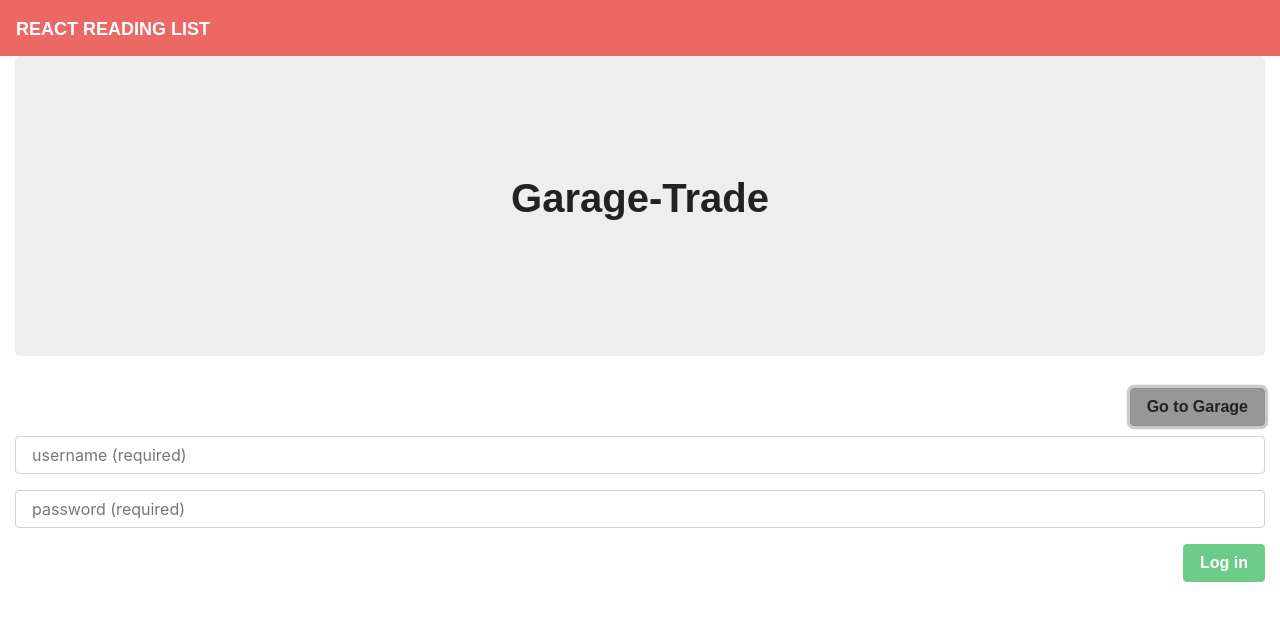
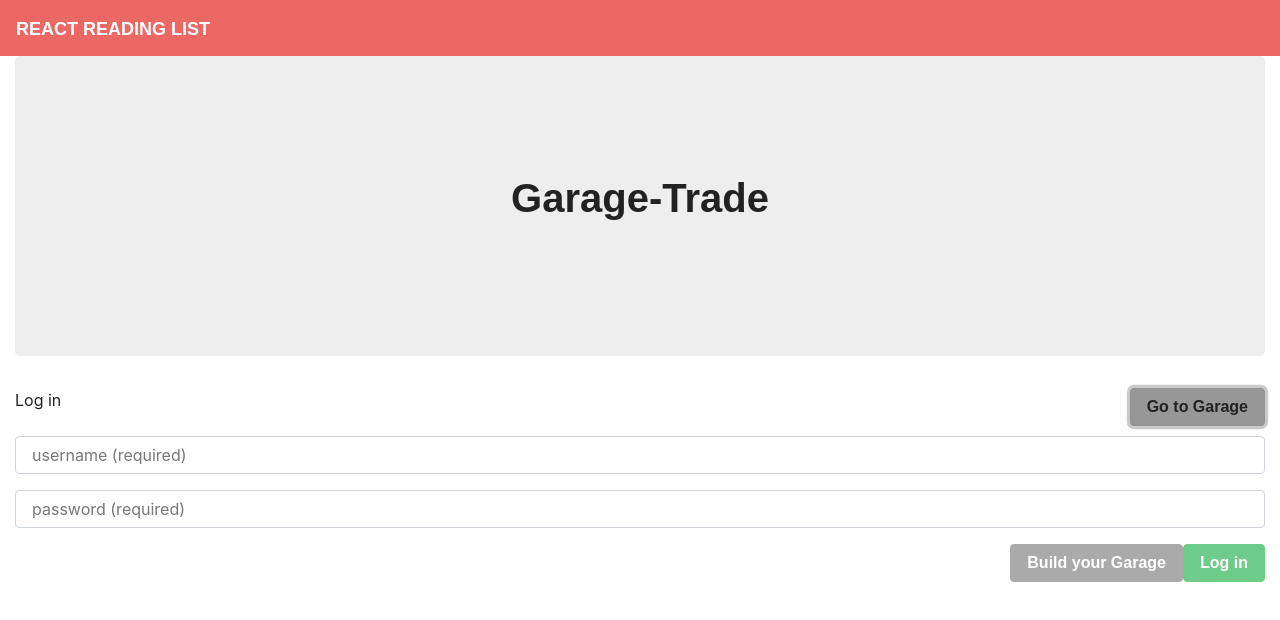
Before and after one commit to tannerbodrero/project-3, a React (Create React App) app in the folder client/: page / in a window 1280 px wide. Both pictures are taken after a click on the button "Go to Garage". Shown: the top 620 px of the page. Built offline with nearby package versions, Linux system fonts and the light colour scheme; a web font is replaced by a local one.

Commit message:
splash buttons done

```diff
--- a/client/src/components/Form/index.js
+++ b/client/src/components/Form/index.js
@@ -2,7 +2,7 @@ import React from "react";
 
 // This file exports the Input, TextArea, and FormBtn components
 
-
+//Form elements for splash page
 
 export function Input(props) {
 
@@ -24,7 +24,7 @@ export function FormBtn(props) {
   );
 }
 
-export function SplashButton(props) {
+export function LoginButton(props) {
   return (
     <button {...props} style={{ float: "right", marginBottom: 10 }} className="btn btn-secondary">
       {props.children}
@@ -34,3 +34,14 @@ export function SplashButton(props) {
 
   );
 }
+
+export function SignButton(props) {
+  return (
+    <button {...props} style={{ float: "right", marginBottom: 10 }} className="btn btn-secondary">
+      {props.children}
+
+
+    </button>
+
+  );
+}
--- a/client/src/pages/Books.js
+++ b/client/src/pages/Books.js
@@ -5,12 +5,13 @@ import API from "../utils/API";
 import { Link } from "react-router-dom";
 import { Col, Row, Container } from "../components/Grid";
 import { List, ListItem } from "../components/List";
-import { Input, SplashButton, FormBtn } from "../components/Form";
+import { Input, LoginButton, FormBtn, SignButton } from "../components/Form";
 
 
 class Books extends Component {
   state = {
     isHidden: true,
+    hidden: true,
     username: "",
     password: ""
   };
@@ -22,6 +23,14 @@ class Books extends Component {
       isHidden: !this.state.isHidden
     });
     console.log(this.state.isHidden)
+  }
+
+  secondHidden = (event) => {
+    event.preventDefault()
+    this.setState({
+      hidden: !this.state.hidden
+    });
+    console.log(this.state.hidden)
   }
 
   handleInputChange = event => {
@@ -51,13 +60,13 @@ class Books extends Component {
               <h1>Garage-Trade</h1>
             </Jumbotron>
             <form>
-              <SplashButton
+              <LoginButton
               onClick={this.toggleHidden.bind(this)}
               >
                 Go to Garage
-              </SplashButton>
+              </LoginButton>
               {this.state.isHidden ? null :
-              <div>
+              <div> Log in
 
               <Input
               value={this.state.username}
@@ -80,6 +89,34 @@ class Books extends Component {
               </div>
               }
 
+              <SignButton
+              onClick={this.secondHidden.bind(this)}
+              >
+                Build your Garage
+              </SignButton>
+              {this.state.hidden ? null :
+              <div> Sign up
+
+              <Input
+              value={this.state.username}
+              onChange={this.handleInputChange}
+              name="username"
+              placeholder="username (required)"
+              />
+              <Input
+              value={this.state.password}
+              onChange={this.handleInputChange}
+              name="password"
+              placeholder="password (required)"
+              />
+              <FormBtn
+                disabled={!(this.state.password && this.state.username)}
+                onClick={this.handleFormSubmit}
+              >
+                Sign up
+              </FormBtn>
+              </div>
+              }
             </form>
       </Container>
     );
```
